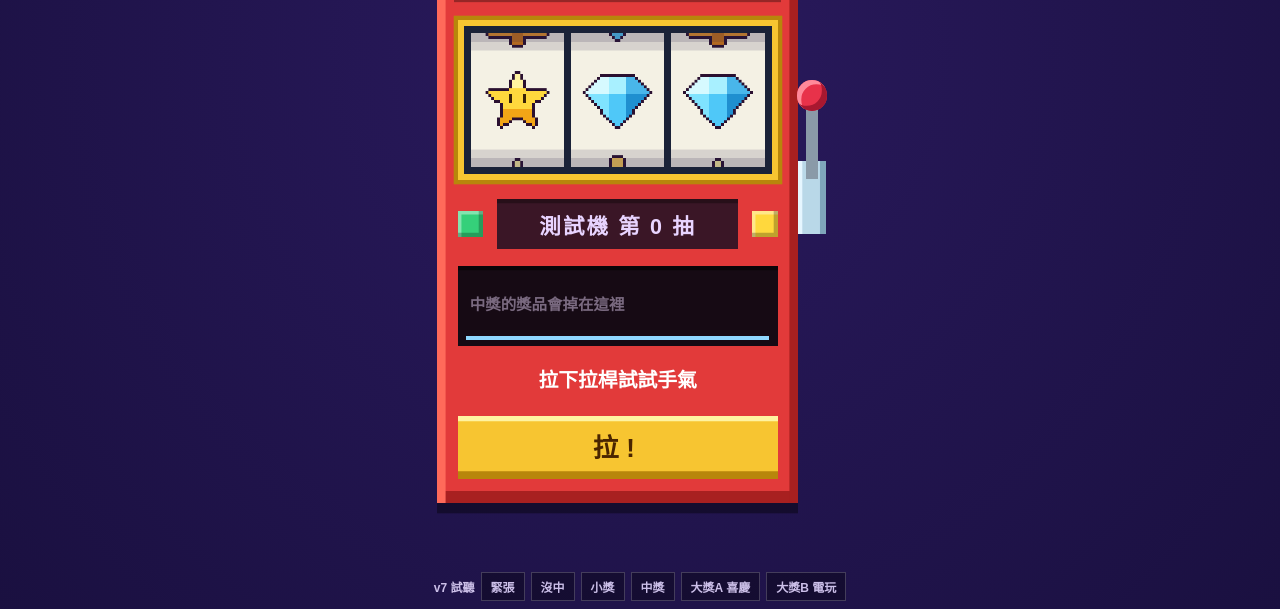
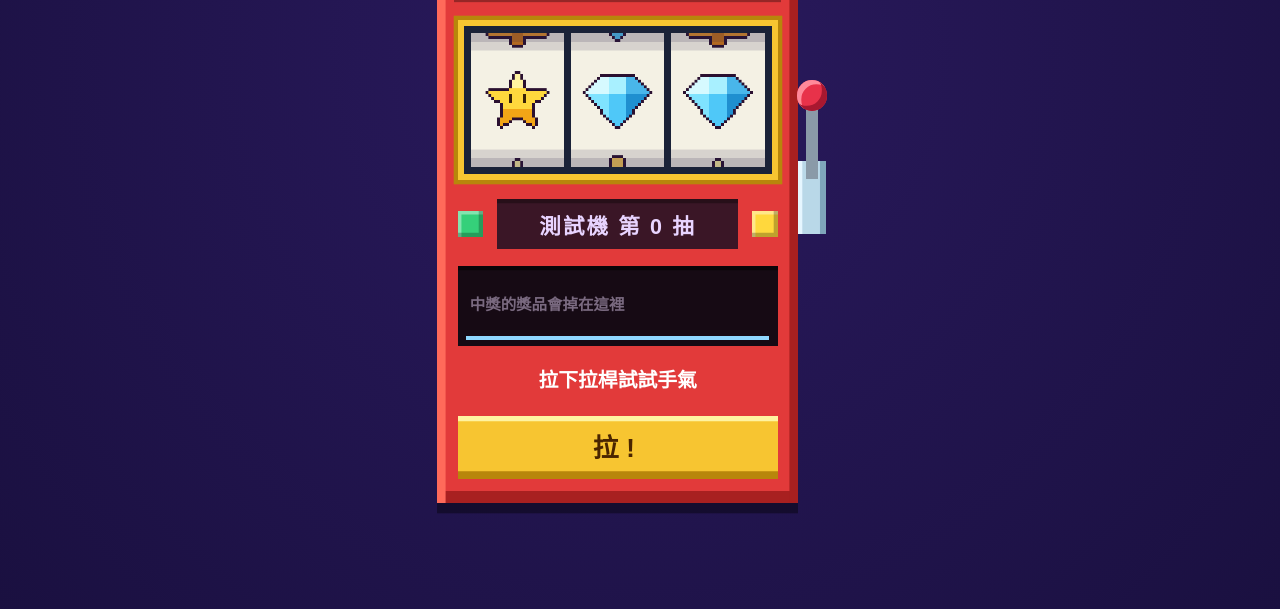
Before and after one commit to Lucas9453/star-slot, a plain HTML site: page index.html in a window 1280 px wide. Shown: the part 191-800 px from the top of the page. Drawn offline with Linux system fonts and the light colour scheme.

Commit message:
Hide test buttons unless debug=1
Co-Authored-By: Claude Fable 5.2 <noreply@anthropic.com>

```diff
--- a/index.html
+++ b/index.html
@@ -615,7 +615,11 @@ el("lever").addEventListener("click", pull);
 el("reset").addEventListener("click", reset);
 el("show").addEventListener("click", hideJackpot);
 /* 試聽按鈕:只有測試機才有 */
-if (!TEST_MODE) el("audition").style.display = "none";
+/* 上方三顆(音效、換商號、重置)和下方試聽列平常都藏起來;網址加 &debug=1 才會出現,給開發時用 */
+if (new URLSearchParams(location.search).get("debug") !== "1") {
+  el("audition").style.display = "none";
+  document.querySelector(".tools").style.display = "none";
+}
 el("audition").addEventListener("click", e => {
   const s = e.target.dataset.s; if (!s) return;
   audio();
```
